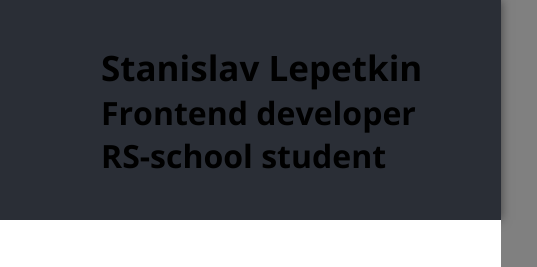
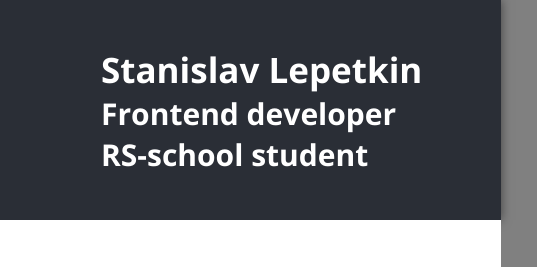
Before and after one commit to g1gzer/rsschool-cv, a plain HTML site: page index.html in a window 1280 px wide. Shown: the top 267 px of the page, 539-1076 px from the left. Drawn offline with nearby package versions, Linux system fonts and the light colour scheme.

Commit message:
fix: some bug fix

```diff
--- a/style.css
+++ b/style.css
@@ -78,7 +78,7 @@ body {
     height: 100%;
     width: 50%;
 }
-.header__title div{
+.header__title h1{
     font-size: 30px;
     color: #fff;
 
@@ -100,7 +100,7 @@ body {
     margin: 50px;
 
 }
-h3 {
+h3  {
     font-size: 25px;
 }
 article {
```
